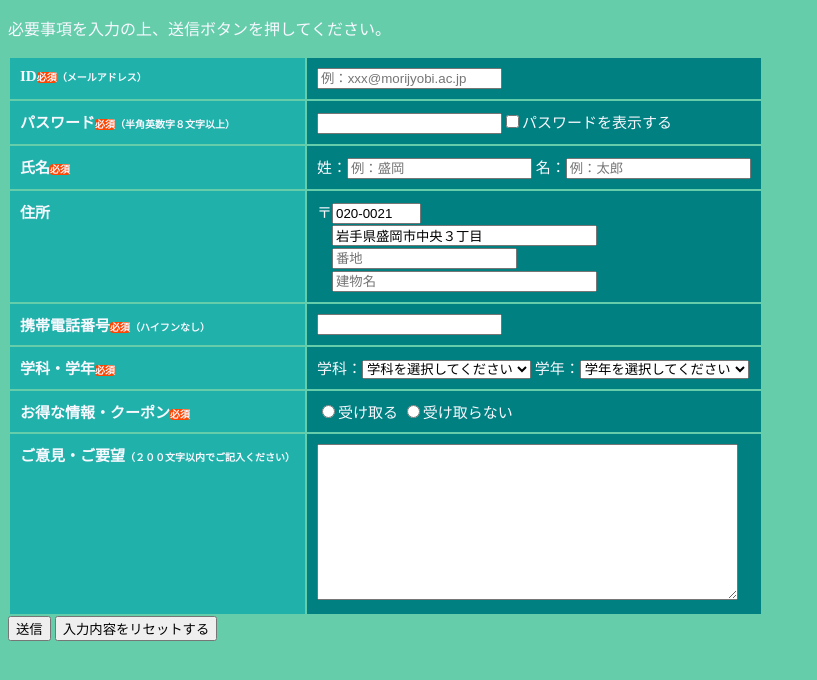
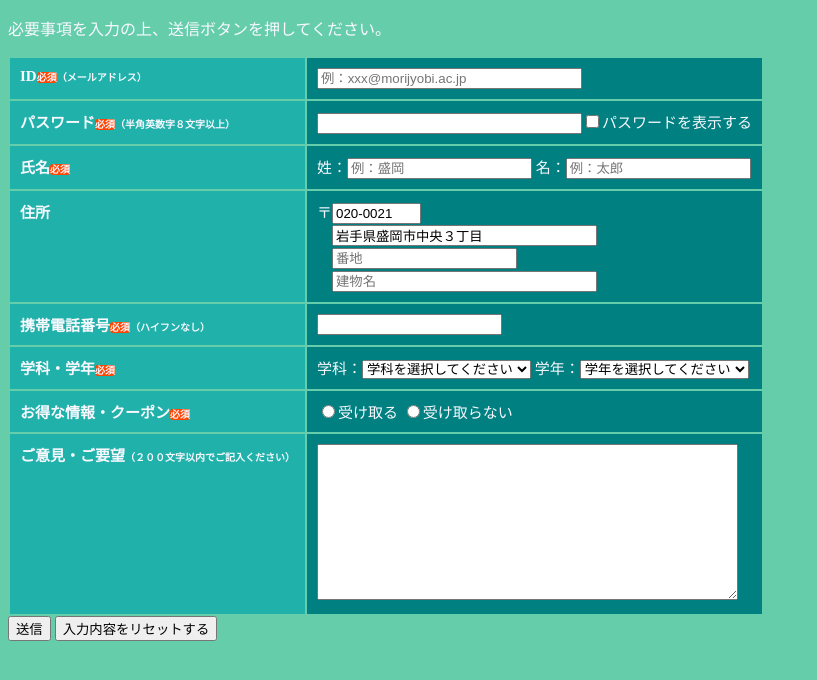
Before and after one commit to st-nanako/WebDesign-Task, a plain HTML site: page form/register.html in a window 1280 px wide. Shown: the whole page, without its empty margins (0-817 px from the left). Drawn offline with Linux system fonts and the light colour scheme.

Commit message:
登録フォーム課題の提出

```diff
--- a/form/register.html
+++ b/form/register.html
@@ -14,11 +14,11 @@
         <table>
             <tr>
                 <th>ID<span class="hissu">必須</span><span>（メールアドレス）</span></th>
-                <td><input type="email" name="ID" placeholder="例：xxx@morijyobi.ac.jp" required></td>
+                <td><input type="email" name="ID" size="30" placeholder="例：xxx@morijyobi.ac.jp" required></td>
             </tr>
             <tr>
                 <th>パスワード<span class="hissu">必須</span><span>（半角英数字８文字以上）</span></th>
-                <td><input type="password" name="user_pass" minlength="8" required><label><input type="checkbox"
+                <td><input type="password" name="user_pass" size="30" minlength="8" required><label><input type="checkbox"
                             name="pass">パスワードを表示する</label></td>
             </tr>
             <tr>
```
